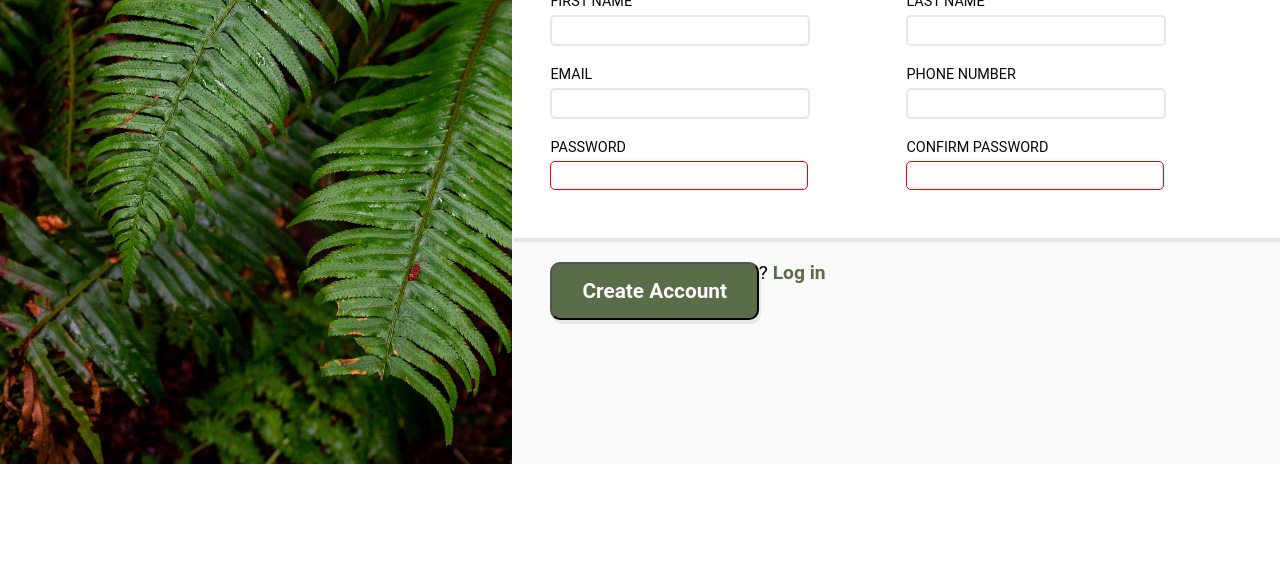
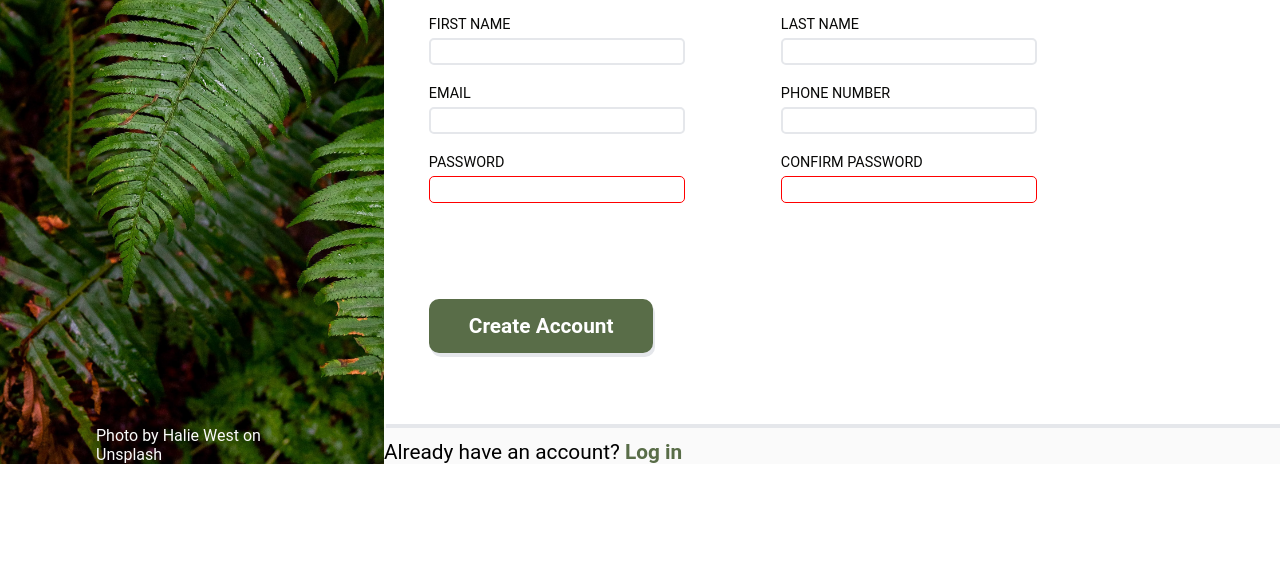
Before and after one commit to Alin2727/Sign-Up-Form, a plain HTML site: page index.html in a window 1280 px wide. Shown: the part 336-897 px from the top of the page. After the commit the page ends 800 px from the top, so only its background shows below. Drawn offline with Linux system fonts and the light colour scheme.

Commit message:
Update styles.css

```diff
--- a/style.css
+++ b/style.css
@@ -4,40 +4,66 @@
 }
 
 
-*{
+* {
     margin: 0;
     padding: 0;
-    font-family:'Roboto', sans-serif;
+    font-family: 'Roboto', sans-serif;
+    box-sizing: border-box;
 
 }
 
-.content{
+.content {
+    position: relative;
     display: flex;
     flex-direction: row;
     width: 100vw;
     height: 100vh;
 }
 
-.left{
+.left {
+    position: relative;
     display: flex;
-    flex-direction: row;
+    flex-direction: column;
     background-image: url("images/nature.jpg");
     background-repeat: no-repeat;
     background-size: cover;
-    width: 40vw;
+    width: 30vw;
 
 
 }
 
+.credit {
+    position: absolute;
+    bottom: 0;
+    left: 50%;
+    transform: translateX(-50%);
+    color: #FAFAFA;
+}
 
-.right{
+.credit a {
+    color: #FAFAFA;
+    text-decoration: none;
+}
+
+
+.right {
     display: flex;
     flex-direction: column;
     justify-content: space-between;
     background-color: #FAFAFA;
-    width: 60vw;
+    width: 70vw;
+    height: 100%;
 
-    }
+}
+
+.right {
+    max-width: 100%;
+}
+
+
+.input-container input {
+    max-width: 100%;
+}
 
 .banner {
     position: relative;
@@ -47,86 +73,74 @@
     align-items: center;
     justify-content: center;
     height: 20vh;
-    width: 100vw;
-    background-color: rgba(0, 0, 0, 0.5);;
+    width: 100%;
+    background-color: rgba(0, 0, 0, 0.5);
     opacity: 0.9;
-    margin-left: auto;
-    margin-right: auto;
-    gap: 1rem;
+    margin: 0 auto;
+    gap: 0.5rem;
 }
 
 
 
 .banner img {
     color: black;
-    width: 8rem;
-    height: 10rem;
+    width: 4rem;
+    height: 6rem;
 }
 
-.banner h2{
-    font-size: 8rem;
-    color:white;
+.banner h2 {
+    font-size: 6rem;
+    color: white;
     text-align: center;
     font-family: Norse-Bold;
 }
 
-.credit{
-    position: absolute;
-    color: white;
-    top: 55rem;
-    left: 15rem;
-    font-size: 0.9rem;
-
-}
-.credit a {
-    color: white;
-}
 
 
-.first{
-    height: 30vh;
+.first {
+    height: 30%;
     display: flex;
+    flex-wrap: wrap;
     justify-content: flex-start;
     align-items: flex-end;
     margin-left: 5%;
     margin-bottom: 5%;
 }
 
-.first h2{
+.first h2 {
     font-size: 1.5rem;
     max-width: 55vw;
     line-height: 1.7rem;
 }
 
+.first h3 {
+    width: 100%;
+    font-size: 1.3rem;
+}
 
-.second{
+
+.second {
     display: flex;
-    flex-direction: column ;
+    flex-direction: column;
+    flex-wrap: wrap;
     background-color: #FFF;
     padding-left: 5%;
     padding-top: 3%;
-    height: 40vh;
+    height: 70%;
     box-shadow: 2px 4px #E5E7EB;
 
 }
 
-.second h3{
+.second h3 {
     font-size: 1.6rem;
-    font-family:'Roboto', sans-serif;
+    font-family: 'Roboto', sans-serif;
     padding-bottom: 2%;
 }
 
-.third{
-    margin-left: 5%;
-    margin-top: 3%;
-    height: 30vh;
 
-}
-
-
-
-.form-main-div{
+.form-main-div {
     display: flex;
+    flex-wrap: wrap;
     flex-direction: row;
     font-size: 1rem;
     gap: 6rem;
@@ -135,28 +149,36 @@
 
 }
 
-.form-div{
+.form-div {
     display: flex;
     flex-direction: column;
 }
 
+.third {
+    width: 100%;
 
-.input-container{
+}
+
+.third p a {
+    margin-top: 2rem;
+}
+
+.input-container {
     display: flex;
     flex-flow: column;
     padding-top: 15px;
 
 }
 
-.input-container label{
+.input-container label {
     color: #080807;
-    font-family:'Roboto', sans-serif;
+    font-family: 'Roboto', sans-serif;
     margin-top: 0.3rem;
     font-size: 0.9rem;
 }
 
 
-input{
+input {
     width: 16rem;
     height: 1.7rem;
     margin-top: 5px;
@@ -164,47 +186,47 @@ input{
     border-radius: 5px;
 }
 
-input:focus{
+input:focus {
 
     border: 1px solid rgba(81, 203, 238, 1)
-
 }
 
-input[type=password]:invalid{
+input[type=password]:invalid {
     border: 1px solid red;
 }
 
-input[type=password]:valid{
+input[type=password]:valid {
     border: 1px solid blue;
 }
 
 
 
-button{
+button {
     background-color: #596D48;
     border-radius: 10px;
-    padding: 15px 30px;
+    padding: 15px 40px;
     color: white;
     font-weight: bold;
     font-size: 1.3rem;
-    margin-bottom: 2rem;
-    font-family:'Roboto', sans-serif;
+    font-family: 'Roboto', sans-serif;
     box-shadow: 2px 4px #E5E7EB;
+    border: none;
 }
 
-.button{
-    position: absolute;
-    bottom: 7rem;
+button:hover {
+    transform: translateY(-1px);
+    box-shadow: 0 8px 16px rgba(0, 0, 0, 0.2);
+}
 
 
-}
 
-.third p{
-    font-size: 1.2rem;
+.third p {
+    font-size: 1.3rem;
+    margin-top: 1rem;
 }
 
 .third p a {
-    color: #596D48 ;
+    color: #596D48;
     text-decoration: none;
-    font-size: 1.2rem;
+    font-size: 1.3rem;
 }
```
